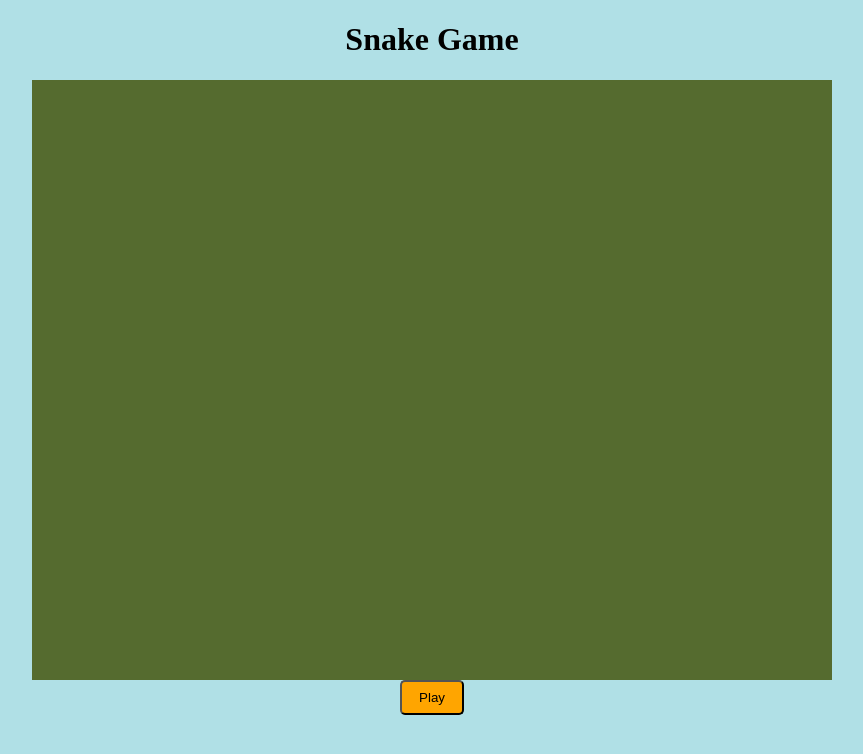
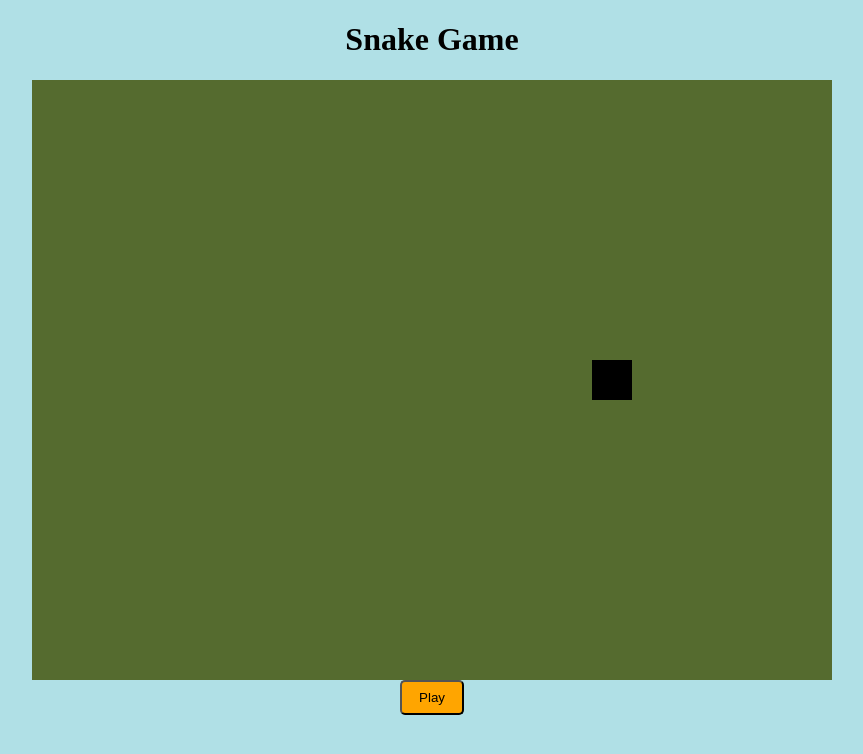
Before and after one commit to suryapratapsingh26/snake-game, a React app in the folder frontend/: page / in a window 1280 px wide. Shown: the top 754 px of the page, without its empty margins (208-1071 px from the left). Built offline with nearby package versions, Linux system fonts and the light colour scheme; the HTML template or start-up script is replaced by a standard one.

Commit message:
Create snake and implement snake movement (#13)
* Create snake and implement snake movement

* Refactor

* Keep constants in a separate file and add vim key motions

```diff
--- a/frontend/src/App.css
+++ b/frontend/src/App.css
@@ -6,6 +6,9 @@
   height: 600px;
   background-color: darkolivegreen;
   margin: 0 auto;
+  display: grid;
+  grid-template-columns: repeat(20, 40px);
+  grid-template-rows: repeat(15, 40px);
 }
 body {
   background-color: powderblue;
@@ -20,3 +23,6 @@ body {
   margin: 0 auto;
   cursor: pointer;
 }
+.snake {
+  background-color: black;
+}
--- a/frontend/src/App.jsx
+++ b/frontend/src/App.jsx
@@ -1,10 +1,86 @@
+import { useState, useEffect, useRef } from "react";
 import "./App.css";
+import { DIRECTIONS, OPPOSITE_DIRECTION, DIRECTION_KEYS } from "./constants";
+
+const BOARD_WIDTH = 20;
+const BOARD_HEIGHT = 15;
+const BOARD_SIZE = BOARD_WIDTH * BOARD_HEIGHT;
+const INITIAL_POSITION = 154;
+const ONE_STEP = 1;
+const MOVE_INTERVAL = 500;
+
+const getNextPosition = (position, direction) => {
+  if (direction === DIRECTIONS.UP) {
+    return position - BOARD_WIDTH;
+  }
+
+  if (direction === DIRECTIONS.DOWN) {
+    return position + BOARD_WIDTH;
+  }
+
+  if (direction === DIRECTIONS.LEFT) {
+    return position - ONE_STEP;
+  }
+
+  return position + ONE_STEP;
+};
+
 function App() {
+  const [snakePosition, setSnakePosition] = useState(INITIAL_POSITION);
+  const [gameStarted, setGameStarted] = useState(false);
+
+  const directionRef = useRef(DIRECTIONS.RIGHT);
+
+  const handleKeyDown = (event) => {
+    if (!gameStarted) return;
+
+    const newDirection = DIRECTION_KEYS[event.key];
+
+    if (!newDirection) {
+      return;
+    }
+
+    if (newDirection === OPPOSITE_DIRECTION[directionRef.current]) {
+      return;
+    }
+
+    directionRef.current = newDirection;
+  };
+
+  useEffect(() => {
+    window.addEventListener("keydown", handleKeyDown);
+
+    return () => window.removeEventListener("keydown", handleKeyDown);
+  }, [gameStarted]);
+
+  useEffect(() => {
+    if (!gameStarted) return;
+
+    const interval = setInterval(() => {
+      setSnakePosition((position) =>
+        getNextPosition(position, directionRef.current),
+      );
+    }, MOVE_INTERVAL);
+
+    return () => clearInterval(interval);
+  }, [gameStarted]);
+
   return (
     <>
       <h1 className="title">Snake Game</h1>
-      <div className="board"></div>
-      <button className="button">Play</button>
+
+      <div className="board">
+        {Array.from({ length: BOARD_SIZE }).map((_, index) => (
+          <div
+            className={index === snakePosition ? "cell snake" : "cell"}
+            key={index}
+          ></div>
+        ))}
+      </div>
+
+      <button className="button" onClick={() => setGameStarted(true)}>
+        Play
+      </button>
     </>
   );
 }
--- /dev/null
+++ b/frontend/src/constants.js
@@ -0,0 +1,31 @@
+export const DIRECTIONS = {
+  UP: "up",
+  RIGHT: "right",
+  DOWN: "down",
+  LEFT: "left",
+};
+
+export const OPPOSITE_DIRECTION = {
+  [DIRECTIONS.UP]: DIRECTIONS.DOWN,
+  [DIRECTIONS.RIGHT]: DIRECTIONS.LEFT,
+  [DIRECTIONS.DOWN]: DIRECTIONS.UP,
+  [DIRECTIONS.LEFT]: DIRECTIONS.RIGHT,
+};
+
+export const DIRECTION_KEYS = {
+  ArrowUp: DIRECTIONS.UP,
+  w: DIRECTIONS.UP,
+  k: DIRECTIONS.UP,
+
+  ArrowDown: DIRECTIONS.DOWN,
+  s: DIRECTIONS.DOWN,
+  j: DIRECTIONS.DOWN,
+
+  ArrowLeft: DIRECTIONS.LEFT,
+  a: DIRECTIONS.LEFT,
+  h: DIRECTIONS.LEFT,
+
+  ArrowRight: DIRECTIONS.RIGHT,
+  d: DIRECTIONS.RIGHT,
+  l: DIRECTIONS.RIGHT,
+};
```
